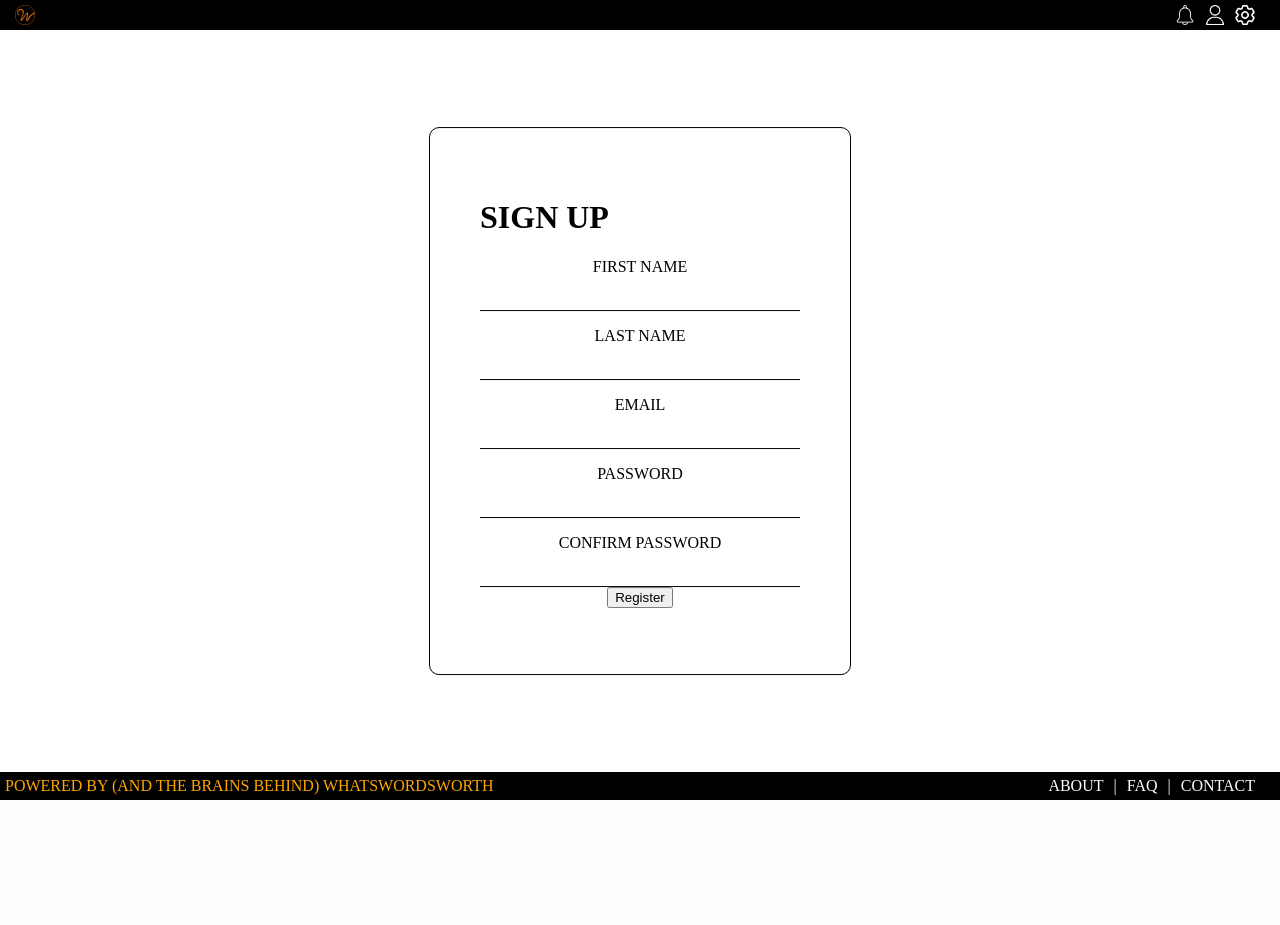
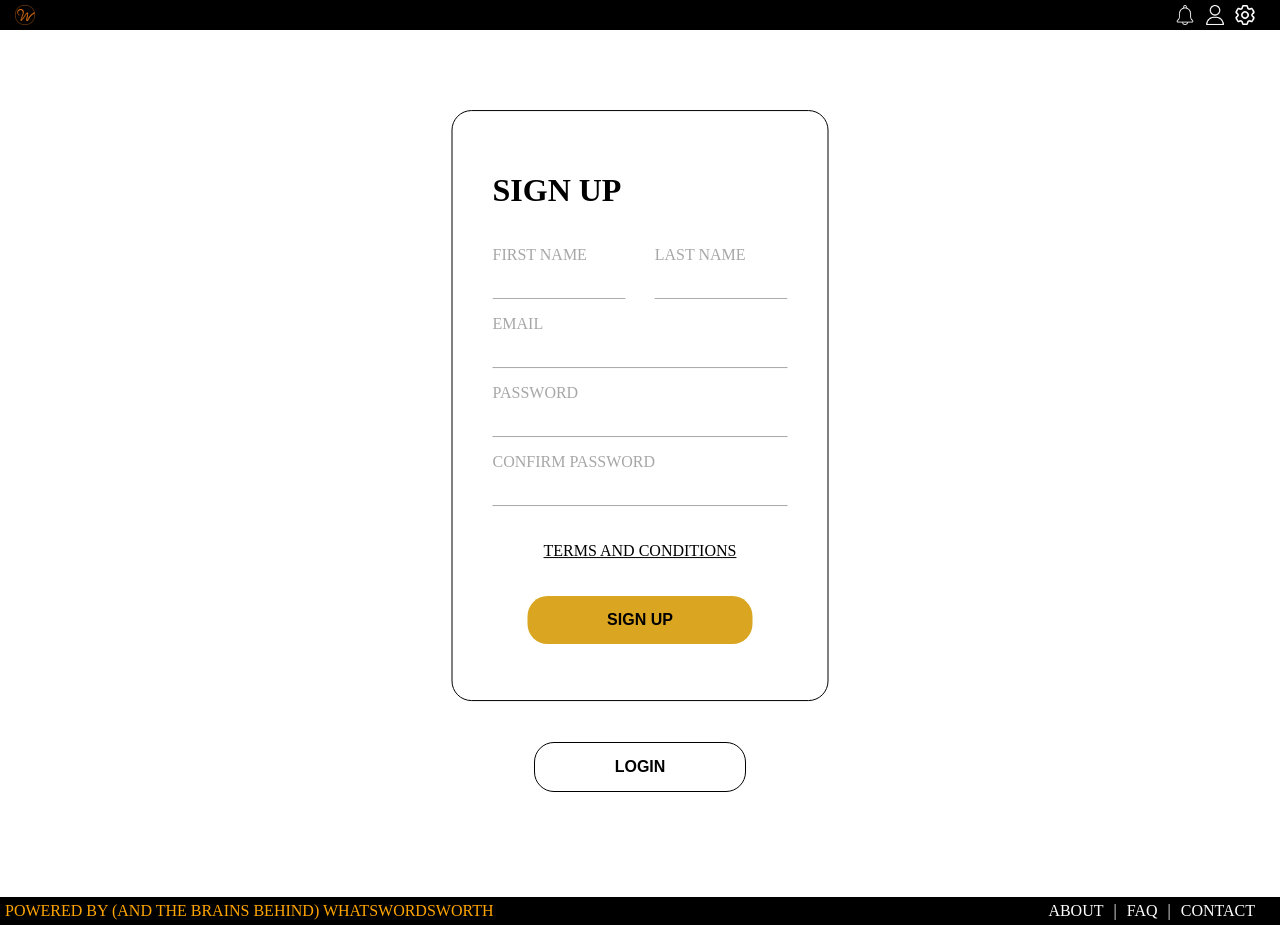
Before and after one commit to Hungr-yy/DaedaleanProj, a Django app: page /register in a window 1280 px wide. Before the commit the page ends 800 px from the top, so only its background shows below. Run offline with Django 4.2, Linux system fonts and the light colour scheme.

Commit message:
Update register.html

```diff
--- a/templates/register.html
+++ b/templates/register.html
@@ -3,7 +3,7 @@
 <head>
 
     <style>
-        h5 {
+        h3 {
             color: red;
         }
 
@@ -16,13 +16,20 @@
 
         .main_box {
             position: relative;
-            top: 50%;
+            top: 55%;
             left: 50%;
             transform: translate(-50%, -50%);
-            padding: 50px;
-            border-radius: 10px;
+            padding: 40px;
+            border-radius: 20px;
             border: 1px solid black;
             width: 25%;
+        }
+
+        .sub_box {
+            padding: 20px;
+            border-radius: 10px;
+            margin-bottom: 85px;
+            text-align: center;
         }
 
         .content {
@@ -30,6 +37,7 @@
             text-align: center;
             justify-content: center;
             align-items: center;
+            padding: 50px;
         }
 
         .nav {
@@ -95,14 +103,66 @@
 
         .input_line {
             border: none;
-            border-bottom: 1px solid black;
+            border-bottom: 1px solid rgb(167, 167, 167);
             outline: none;
             padding: 0;
             font-family: inherit;
             font-size: inherit;
             width: 100%;
             box-sizing: border-box;
-    }
+            margin: 0 auto;
+        }
+
+        .name {
+            overflow: hidden;
+            flex-wrap: wrap;
+
+        }
+
+        .fname {
+            float: left;
+            flex: 1;
+            width: 45%;
+        }
+
+        .lname {
+            float: right;
+            flex: 1;
+            width: 45%;
+        }
+
+        .submit_button {
+            background-color: goldenrod;
+            padding: 15px 80px;
+            font-size: 16px;
+            font-weight: bold;
+            border-radius: 20px;
+            outline: none;
+            border: none;
+            cursor: pointer;
+        }
+
+        .login {
+            background-color: white;
+            padding: 15px 80px;
+            font-size: 16px;
+            font-weight: bold;
+            border-radius: 20px;
+            outline: none;
+            border: none;
+            text-decoration: none;
+            color: black;
+            border: 1px solid black;
+            cursor: pointer;
+        }
+
+        .tos {
+            color: black;
+        }
+
+        p {
+            color: rgb(167, 167, 167);
+        }
 
     </style>
 
@@ -140,25 +200,40 @@
             <form method="POST" action="register">
                 {% csrf_token %}
 
-                <p>FIRST NAME</p>
-                <input class="input_line" type="text" name="username" />
-                <p>LAST NAME</p>
-                <input class="input_line" type="text" name="username" />
-                <p>EMAIL</p>
+                <div class="name">
+                    <div class="fname">
+                        <p align="left">FIRST NAME</p>
+                        <input class="input_line" type="text" name="first_name" />
+                    </div>
+                    <div class="lname">
+                        <p align="left">LAST NAME</p>
+                        <input class="input_line" type="text" name="last_name" />
+                    </div>
+                </div>
+                <p align="left">EMAIL</p>
                 <input class="input_line" type="email" name="email" />
-                <p>PASSWORD</p>
+                <p align="left">PASSWORD</p>
                 <input class="input_line" type="password" name="password" />
-                <p>CONFIRM PASSWORD</p>
-                <input class="input_line" type="password" name="password2" /> <br>
-                <input type="submit" value="Register" />
+                <p align="left">CONFIRM PASSWORD</p>
+                <input class="input_line" type="password" name="password2" />
+                <br><br><br>
+                <a class="tos" align="center" href="tos" target="_blank">TERMS AND CONDITIONS</span>
+                <br><br><br>
+                <input class="submit_button" type="submit" value="SIGN UP" />
             </form>
 
             {% for message in messages %}
-            <h5>{{message}}</h5>
+            <h3>{{message}}</h3>
             {% endfor %}
         </div>
     </div>
 </body>
+
+<div class="sub_box">
+    <a align="center" href="login">
+        <input class="login" type="submit" value="LOGIN" />
+    </a>
+</div>
 
 <footer class="footer">
     POWERED BY (AND THE BRAINS BEHIND) WHATSWORDSWORTH
```
